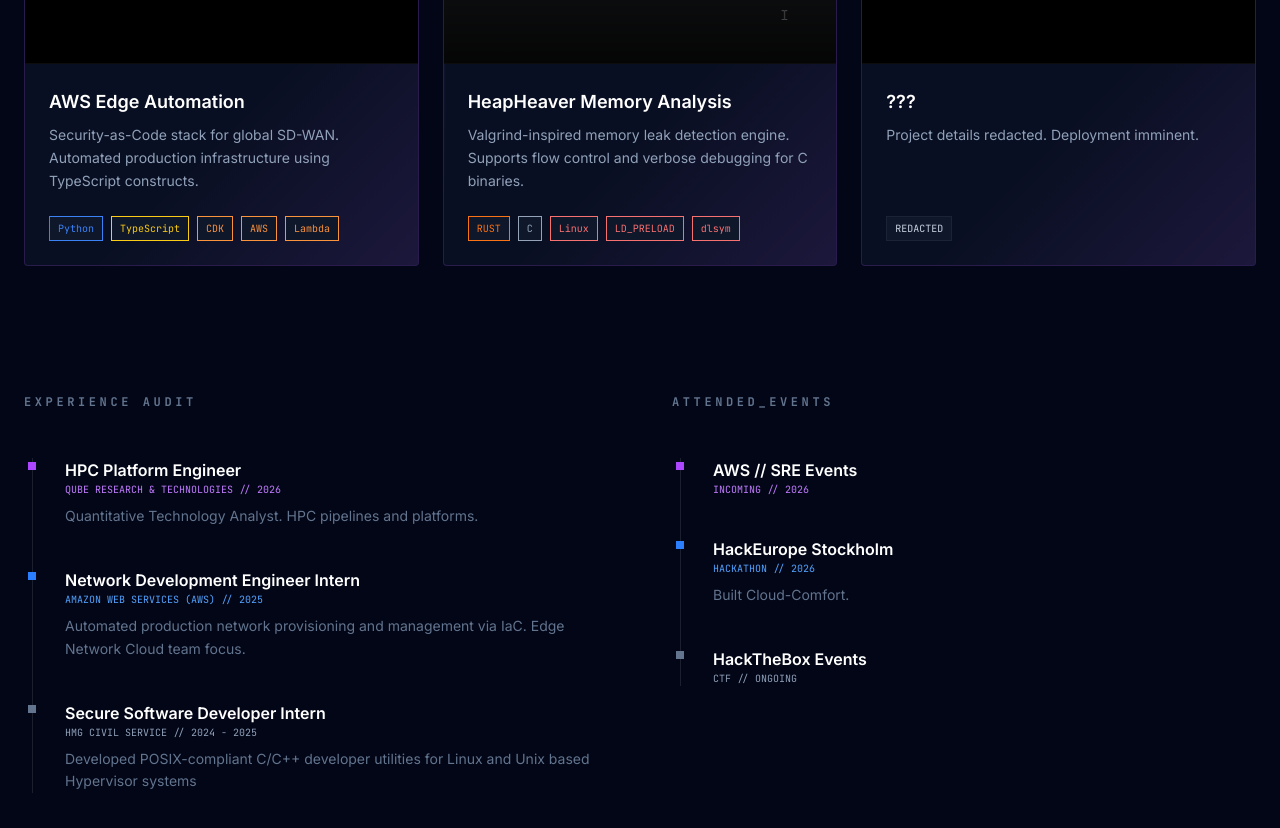
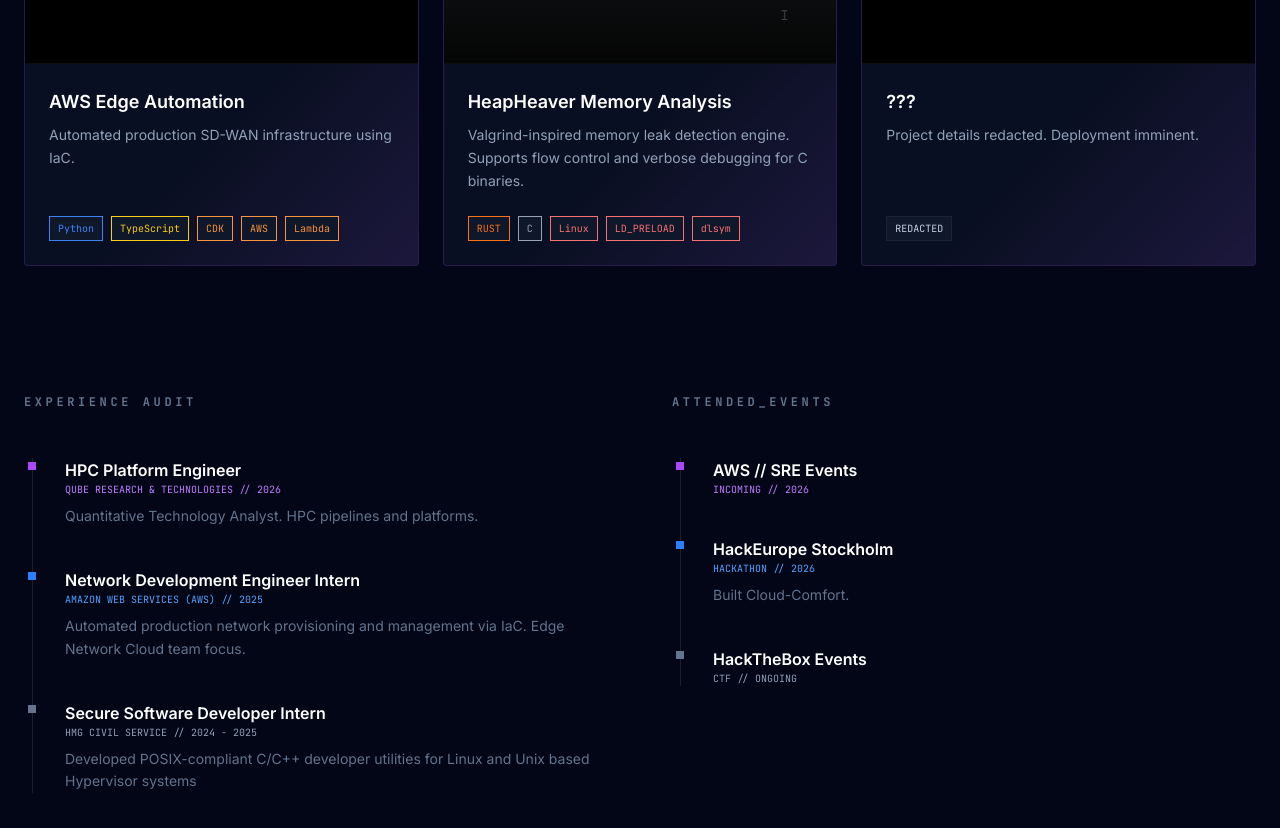
Before and after one commit to MZMurphy/mzm_portfolio, a SvelteKit app in the folder frontend/: page / in a window 1280 px wide. Shown: the part 1440-2268 px from the top of the page. Built offline with nearby package versions, Linux system fonts and the light colour scheme.

Commit message:
update descriptions

```diff
--- a/frontend/src/routes/+page.svelte
+++ b/frontend/src/routes/+page.svelte
@@ -308,7 +308,7 @@
         <div class="p-6 flex flex-col flex-grow">
           <h3 class="text-lg font-bold text-white mb-2">AWS Edge Automation</h3>
           <p class="text-sm text-slate-400 mb-6 leading-relaxed flex-grow">
-            Security-as-Code stack for global SD-WAN. Automated production infrastructure using TypeScript constructs.
+            Automated production SD-WAN infrastructure using IaC.
           </p>
           <div class="flex flex-wrap gap-2 mt-auto">
              <span class="font-mono text-[10px] bg-slate-900 border px-2 py-1 tag-python">Python</span>
```
